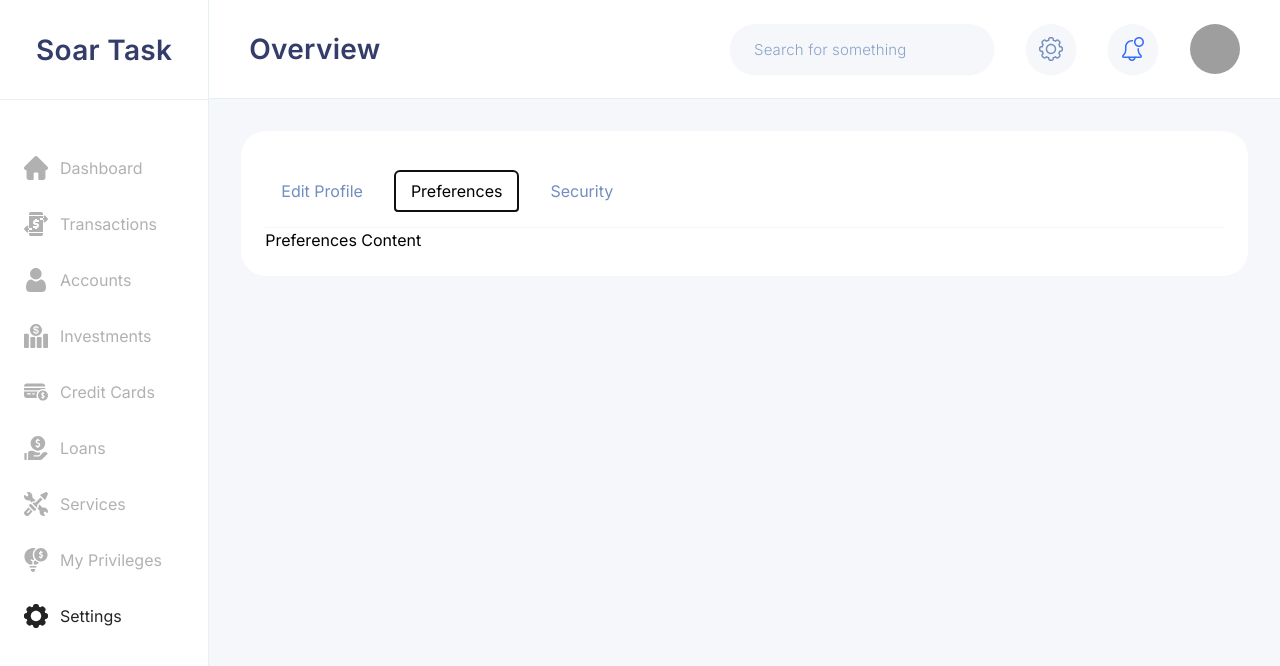
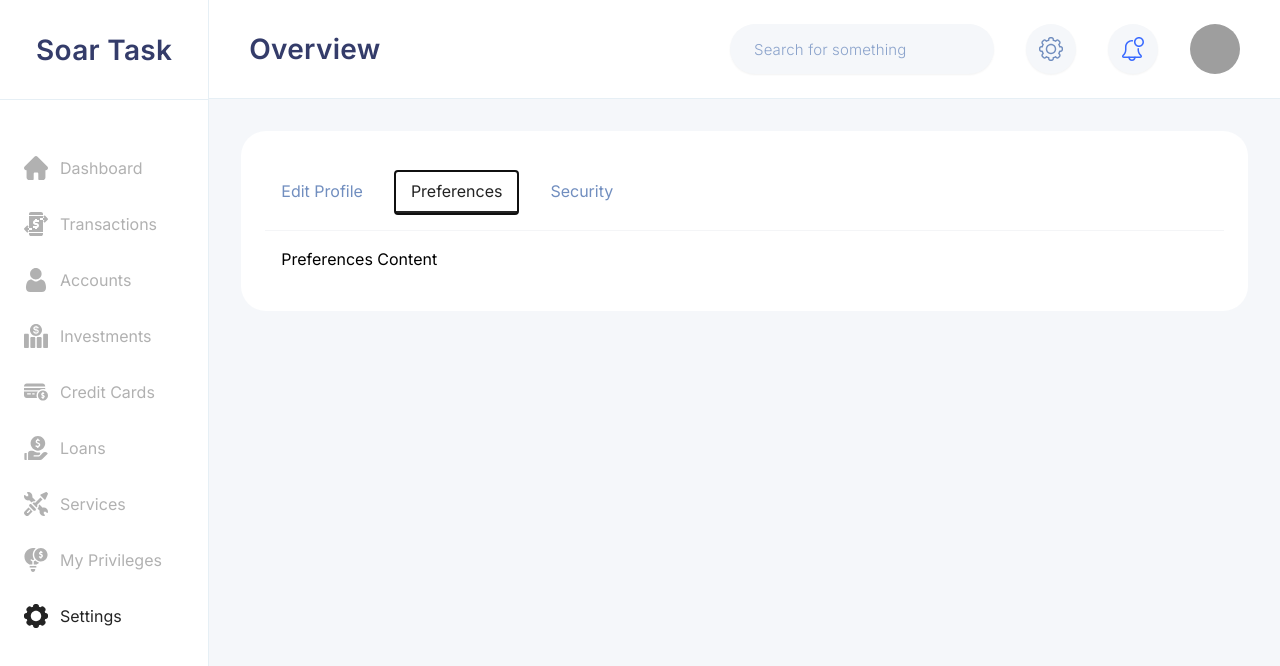
Before and after one commit to rehanalam/financial-dashboard-app, a React (Vite) app: page /settings in a window 1280 px wide. Both pictures are taken after a click on the tab "Preferences". Shown: the top 666 px of the page. Built offline with nearby package versions, Linux system fonts and the light colour scheme; grey boxes are pictures that could not be loaded.

Commit message:
updates dashboard

```diff
--- a/src/pages/Dashboard/index.tsx
+++ b/src/pages/Dashboard/index.tsx
@@ -6,7 +6,6 @@ import Transactions from '@/app/Transactions';
 import WeeklyActivityChart from '@/app/WeeklyActivityChart';
 import GridSection from '@/components/GridSection';
 
-const Dashboard = () => {
 const users = [
   {
     name: 'Livia Bator',
@@ -25,6 +24,7 @@ const Dashboard = () => {
   },
 ];
 
+const Dashboard = () => {
   return (
     <div className="flex flex-col gap-6">
       {/* First Row */}
--- a/src/pages/Settings/index.tsx
+++ b/src/pages/Settings/index.tsx
@@ -1,17 +1,24 @@
 import EditProfile from '@/app/EditProfile';
 import Card from '@/components/Card';
 import { Tab, TabList, TabPanel, Tabs } from 'react-tabs';
+
+const tabClassname = 'cursor-pointer px-4 py-2';
+const selectedClassName = 'border-b-3 border-primary text-primary';
 
 const Settings = () => {
   return (
     <Card>
       <Tabs>
         <TabList className="flex space-x-4 border-b border-gray-50 py-4 text-blue-400">
-          <Tab className="cursor-pointer px-4 py-2" selectedClassName="border-b-3 border-primary text-primary">
+          <Tab className={tabClassname} selectedClassName={selectedClassName}>
             Edit Profile
           </Tab>
-          <Tab className="cursor-pointer px-4 py-2">Preferences</Tab>
-          <Tab className="cursor-pointer px-4 py-2">Security</Tab>
+          <Tab className={tabClassname} selectedClassName={selectedClassName}>
+            Preferences
+          </Tab>
+          <Tab className={tabClassname} selectedClassName={selectedClassName}>
+            Security
+          </Tab>
         </TabList>
 
         <TabPanel>
@@ -19,11 +26,11 @@ const Settings = () => {
         </TabPanel>
 
         <TabPanel>
-          <div>Preferences Content</div>
+          <div className="p-4">Preferences Content</div>
         </TabPanel>
 
         <TabPanel>
-          <div>Security Content</div>
+          <div className="p-4">Security Content</div>
         </TabPanel>
       </Tabs>
     </Card>
```
Lines whose indentation alone changed are shown as unchanged.
